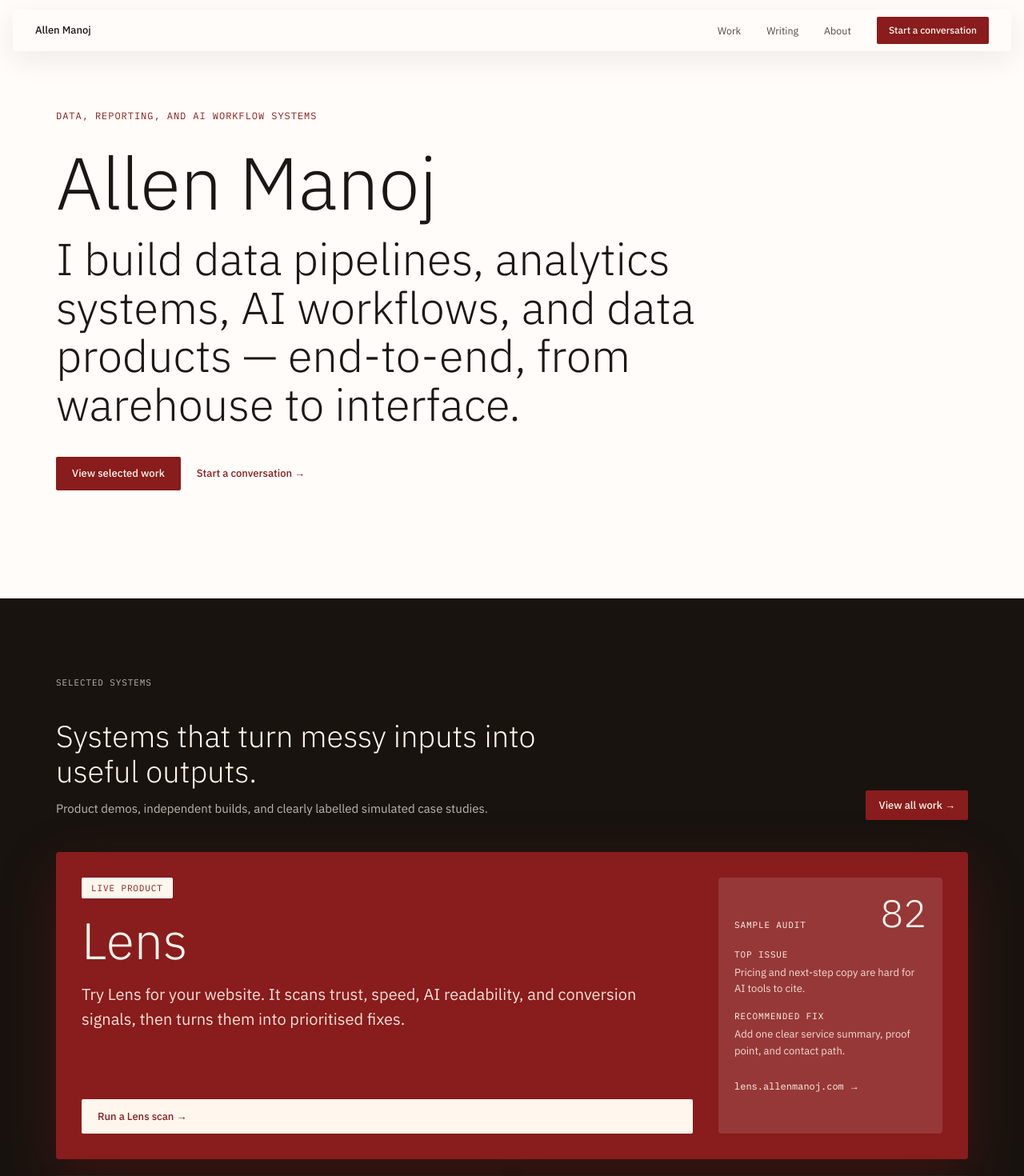
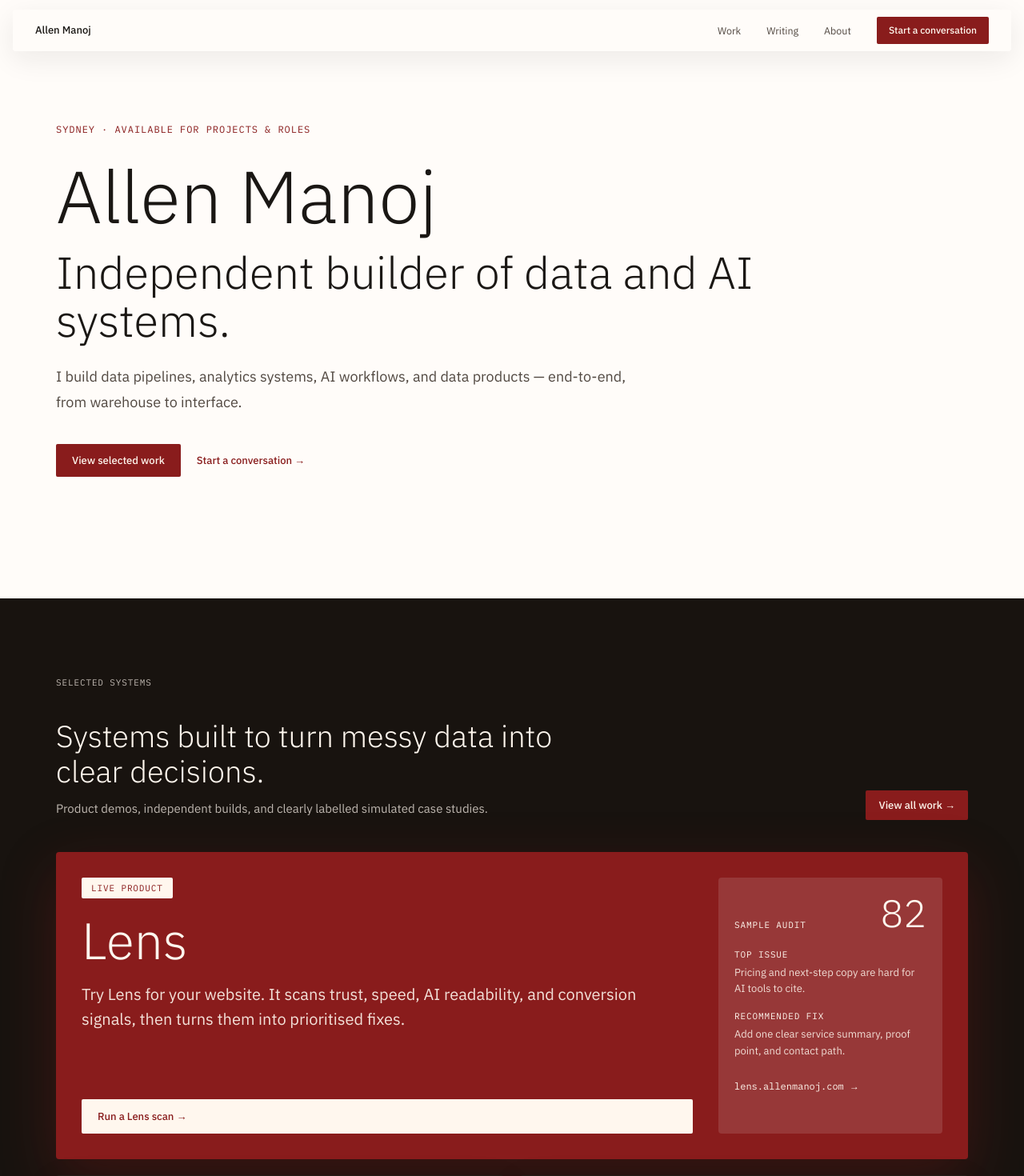
Before and after one commit to allenmanoj17/website2026, a Next.js app: page / in a window 1280 px wide. Shown: the top 1470 px of the page at 80% size. Built offline with nearby package versions, Linux system fonts and the light colour scheme.

Commit message:
Tighten homepage positioning copy

```diff
--- a/app/opengraph-image.tsx
+++ b/app/opengraph-image.tsx
@@ -24,12 +24,12 @@
         }}
       >
         <div style={{ color: "#891C1C", fontSize: 28, letterSpacing: 2, textTransform: "uppercase" }}>
-          Data, reporting, and AI workflow systems
+          Sydney · available for projects & roles
         </div>
         <div style={{ display: "flex", flexDirection: "column" }}>
           <div style={{ fontSize: 92, lineHeight: 1, fontWeight: 300 }}>Allen Manoj</div>
           <div style={{ marginTop: 28, maxWidth: 900, fontSize: 46, lineHeight: 1.16, fontWeight: 300 }}>
-            Data pipelines, analytics systems, AI workflows, and data products from warehouse to interface.
+            Independent builder of data and AI systems.
           </div>
         </div>
         <div style={{ fontSize: 26, color: "#514841" }}>allenmanoj.com</div>
--- a/app/page.tsx
+++ b/app/page.tsx
@@ -95,12 +95,15 @@
         <div className="mx-auto w-full max-w-[1140px]">
           <div className="min-w-0 max-w-[900px]">
             <div className="mb-7 font-mono text-[12px] uppercase tracking-[0.08em] text-[var(--accent)]">
-              Data, reporting, and AI workflow systems
+              Sydney · available for projects & roles
             </div>
             <h1 className="hero-title mb-5">
               Allen Manoj
             </h1>
-            <p className="hero-statement mb-9 max-w-[900px]">
+            <p className="hero-statement mb-6 max-w-[900px]">
+              Independent builder of data and AI systems.
+            </p>
+            <p className="body-copy mb-9 max-w-[740px] text-[18px]">
               I build data pipelines, analytics systems, AI workflows, and data products — end-to-end, from warehouse to interface.
             </p>
             <div className="flex flex-wrap items-center gap-x-4 gap-y-3">
@@ -127,7 +130,7 @@
             <div>
               <SectionEye label="Selected systems" dark />
               <h2 className="section-title section-title-dark max-w-[680px]">
-                Systems that turn messy inputs into useful outputs.
+                Systems built to turn messy data into clear decisions.
               </h2>
               <p className="body-copy body-copy-dark mt-3 max-w-[560px]">
                 Product demos, independent builds, and clearly labelled simulated case studies.
@@ -212,7 +215,7 @@
           <div className="self-start max-[980px]:max-w-[720px] min-[981px]:sticky min-[981px]:top-28">
             <SectionEye label="Where I can help" />
             <h2 className="section-title">
-              Practical systems for messy operational work.
+              Systems for the work that matters.
             </h2>
             <p className="body-copy mt-5">
               I help when the data exists, but the work still depends on manual reports,
--- a/components/profile-visual.tsx
+++ b/components/profile-visual.tsx
@@ -18,7 +18,7 @@
         <div>
           <div className="text-[72px] font-light leading-none">AM</div>
           <p className="mt-4 max-w-[260px] text-[14px] leading-[1.7] text-[var(--dark-text-2)]">
-            Building the path from unclear inputs to usable decisions.
+            allenmanoj.com · 2026
           </p>
         </div>
       </div>
```
